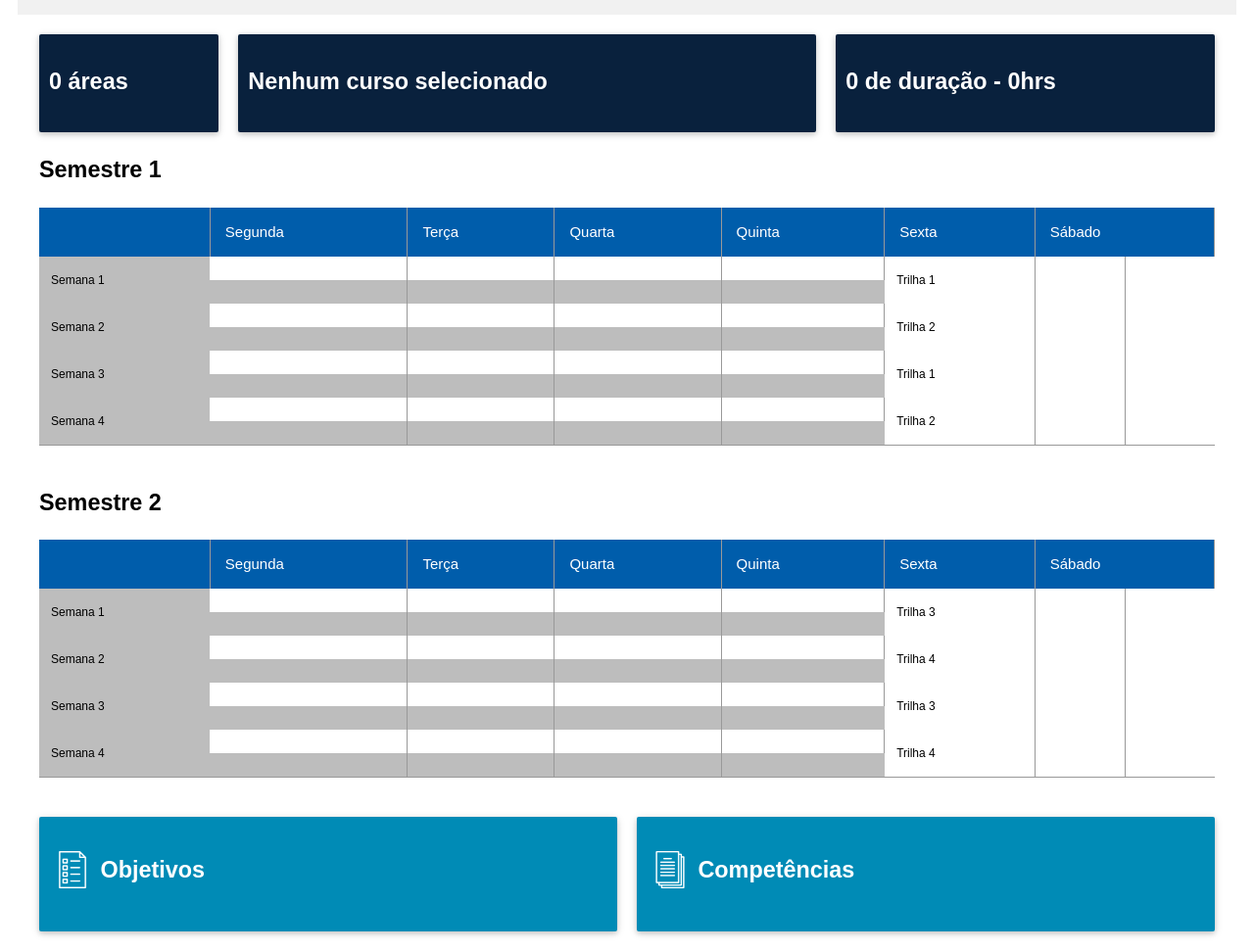
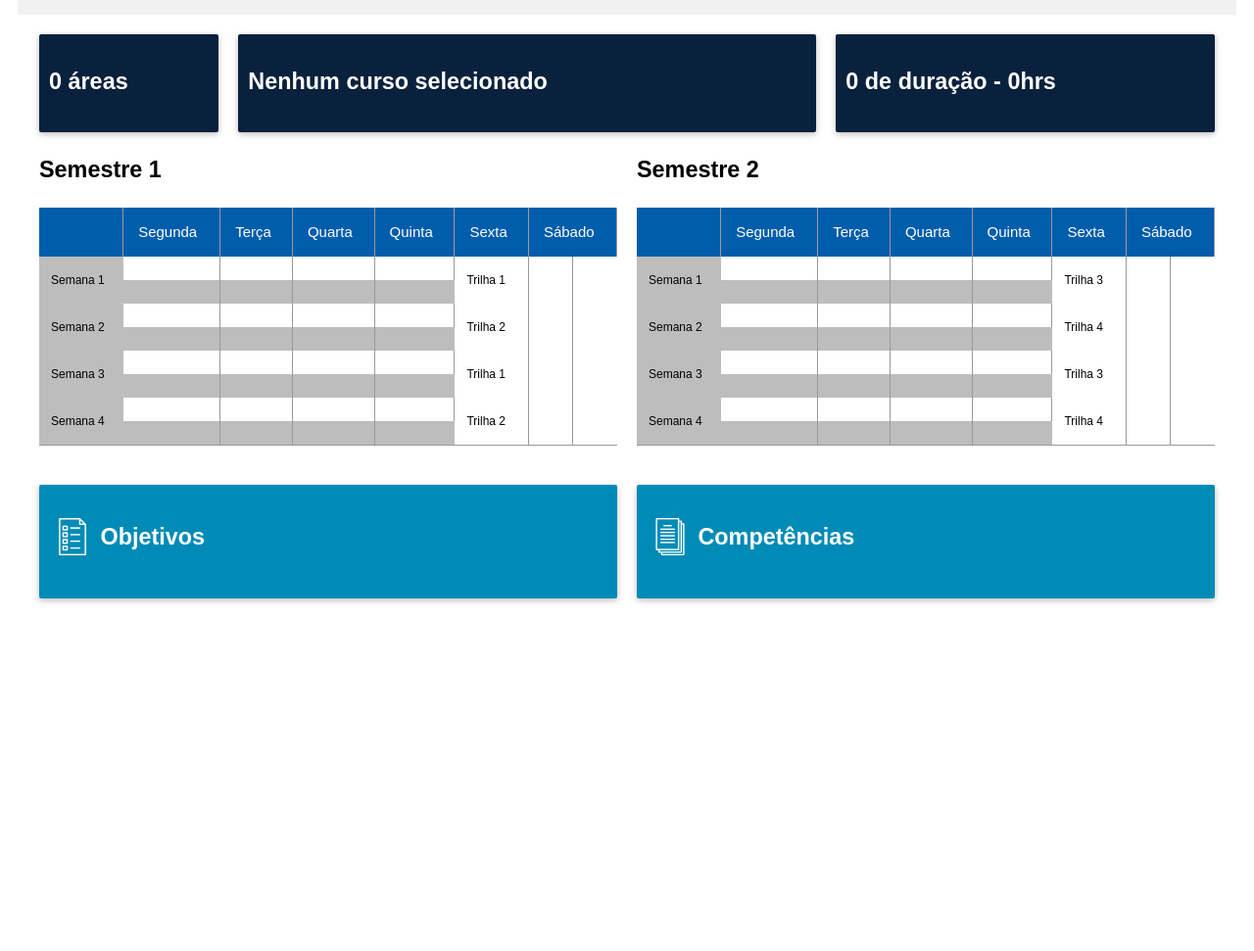
Before and after one commit to Lucasktrindade/dragndroppos, a website: page index.html in a window 1280 px wide. Shown: the part 360-1331 px from the top of the page at 98% size. After the commit the page ends 991 px from the top, so only its background shows below. Drawn offline with Linux system fonts and the light colour scheme.

Commit message:
Dividindo em colunas as tabelas

```diff
--- a/index.html
+++ b/index.html
@@ -71,7 +71,7 @@
     <section>
       <div class="container">
         <div class="row">
-          <div class="column col-m-12">
+          <div class="column col-m-12 col-t-6">
             <h3>Semestre 1</h3>
             <table class="table table-responsive">
               <thead>
@@ -167,9 +167,7 @@
               </tbody>
             </table>
           </div>
-        </div>
-        <div class="row">
-          <div class="column col-m-12">
+          <div class="column col-m-12 col-t-6">
             <h3>Semestre 2</h3>
             <table class="table table-responsive">
               <thead>
@@ -266,6 +264,9 @@
             </table>
           </div>
         </div>
+        <div class="row">
+
+        </div>
       </div>
     </section>
 
```
